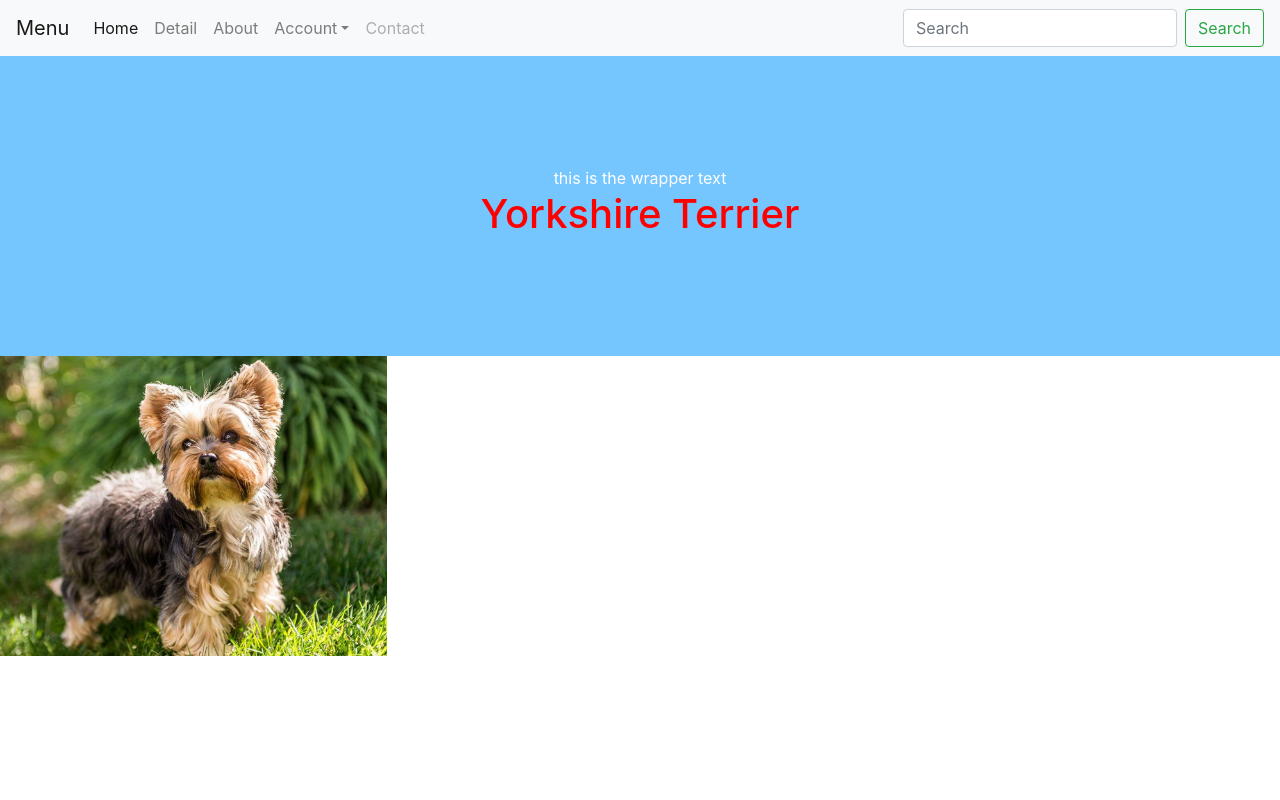
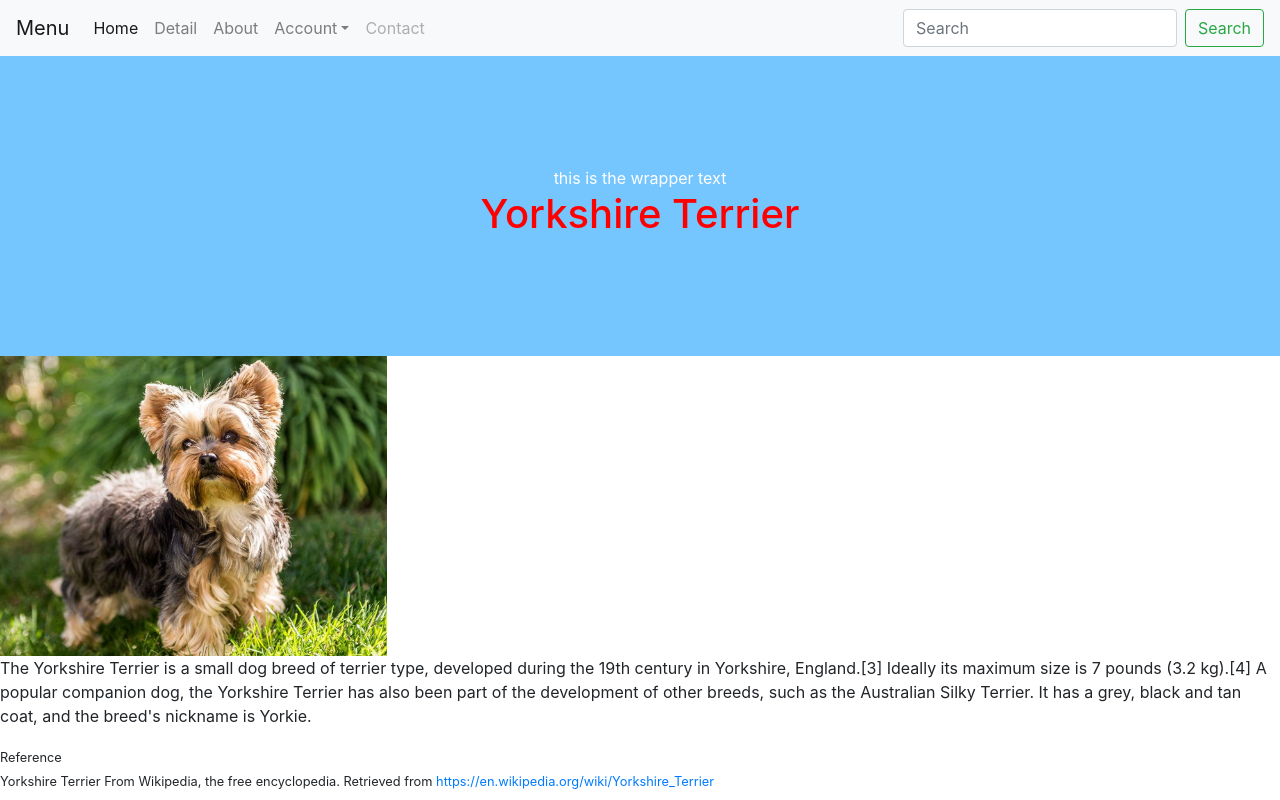
Before and after one commit to chloefullstack/chloe-react, a React (Create React App) app: page / in a window 1280 px wide. Built offline with nearby package versions, Linux system fonts and the light colour scheme; the HTML template or start-up script is replaced by a standard one.

Commit message:
add Yorkshire description on homepage

```diff
--- a/src/components/HomePage.js
+++ b/src/components/HomePage.js
@@ -1,6 +1,6 @@
 import React, { Component } from 'react';
-import Header from './Header/Header'
-import Navbar from './Navbar'
+import Header from './Header/Header';
+import Navbar from './Navbar';
 import one from '../image/one.jpg';
 
 
@@ -12,9 +12,14 @@ class HomePage extends Component {
             <div >
                 <Navbar></Navbar>
                 <Header></Header>
-                <img
-                    height={300}
-                    src={one}/>
+                <img height={300} src={one}/>
+                <p>
+                The Yorkshire Terrier is a small dog breed of terrier type, developed during the 19th century in Yorkshire, England.[3] Ideally its maximum size is 7 pounds (3.2 kg).[4] A popular companion dog, the Yorkshire Terrier has also been part of the development of other breeds, such as the Australian Silky Terrier. It has a grey, black and tan coat, and the breed's nickname is Yorkie.
+                </p>
+                <small>
+                    Reference <br></br>
+                    Yorkshire Terrier From Wikipedia, the free encyclopedia. Retrieved from <a href='https://en.wikipedia.org/wiki/Yorkshire_Terrier'>https://en.wikipedia.org/wiki/Yorkshire_Terrier</a>
+                </small>
             </div>
         );
     }
```
